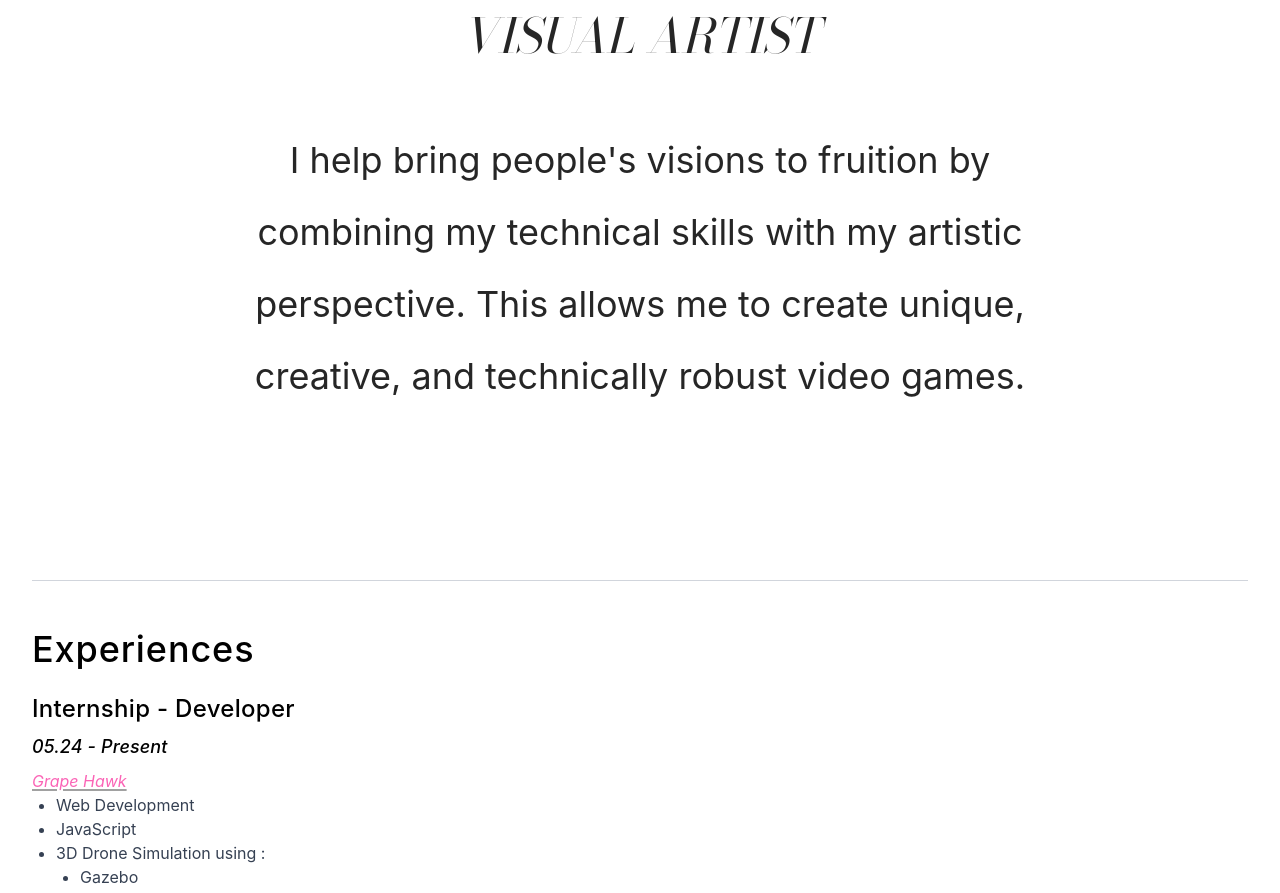
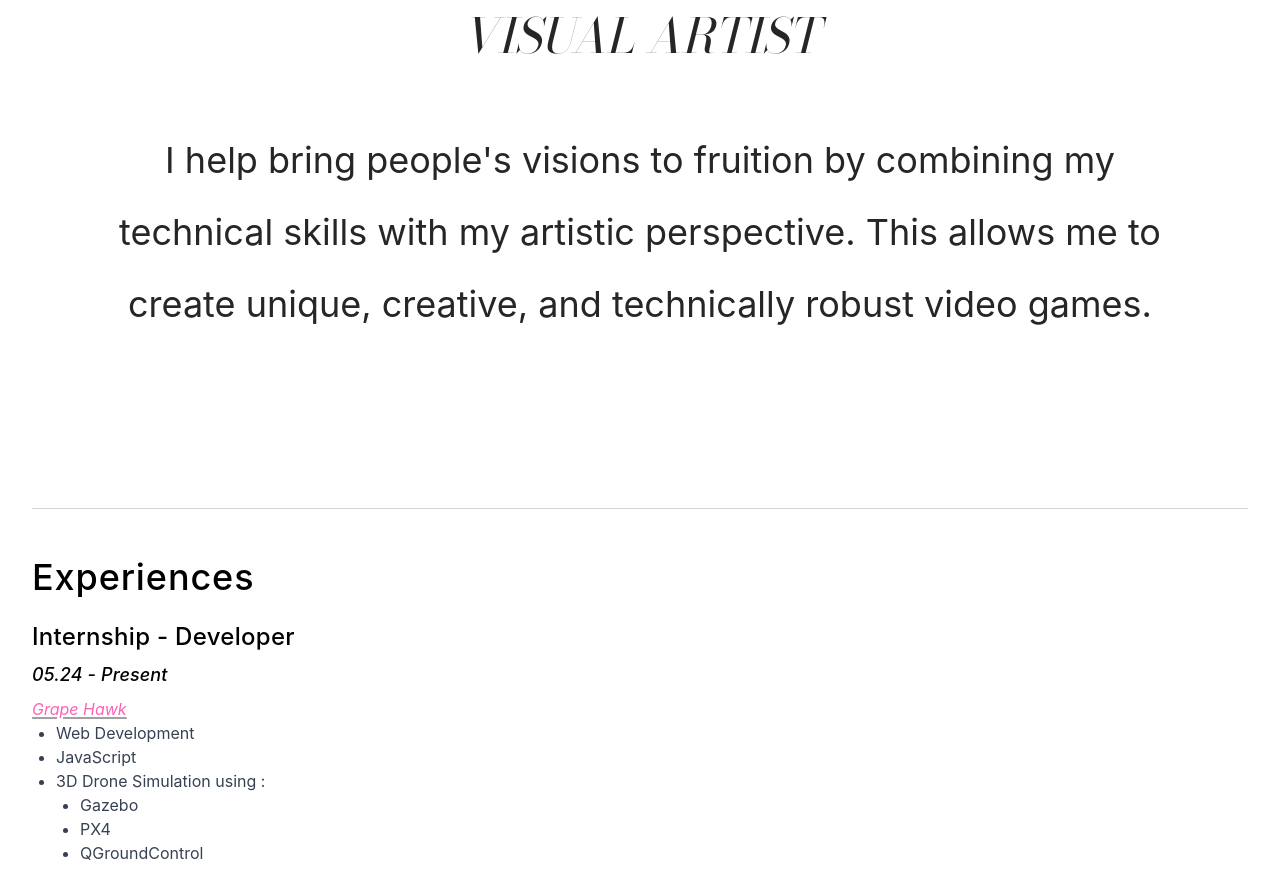
Before and after one commit to vpmattei/vinicius_mattei_portfolio, a Next.js app: page / in a window 1280 px wide. Shown: the part 1200-2093 px from the top of the page. Built offline with nearby package versions, Linux system fonts and the light colour scheme.

Commit message:
Fixed margin in resume of me

```diff
--- a/app/global.css
+++ b/app/global.css
@@ -175,6 +175,9 @@ html {
   @apply list-decimal pl-6;
 }
 
+.prose p {
+}
+
 .prose > :first-child {
   /* Override removing top margin, causing layout shift */
   /* margin-top: 1.25em !important; */
--- a/app/page.tsx
+++ b/app/page.tsx
@@ -21,7 +21,7 @@ export default function Page() {
         <p className="font-bodoni-moda text-5xl text-center italic fade-in-element opacity-0">
           VISUAL ARTIST
         </p>
-        <p className="m-32 text-4xl text-center text-balance leading-loose fade-in-element opacity-0">
+        <p className="text-4xl text-center text-balance leading-loose fade-in-element opacity-0">
           I help bring people's visions to fruition by combining my technical
           skills with my artistic perspective. This allows me to create unique,
           creative, and technically robust video games.
```
